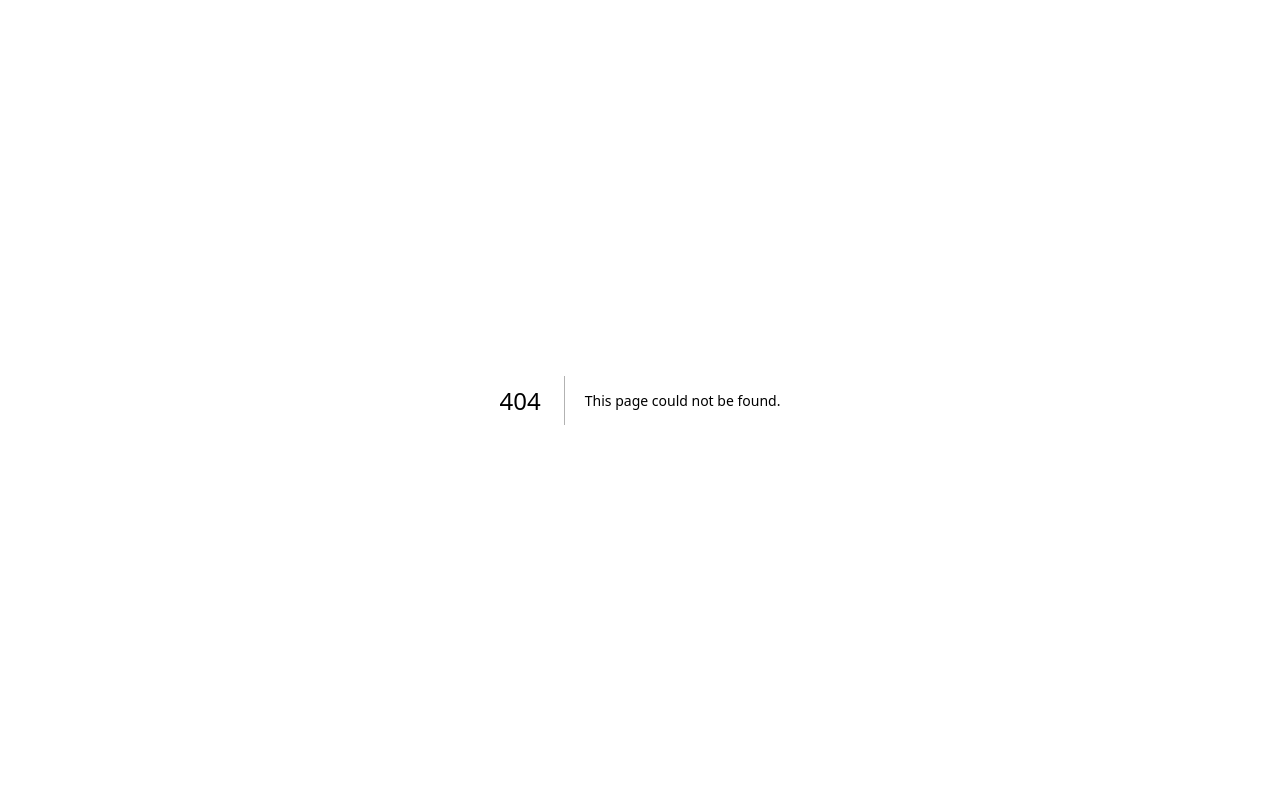
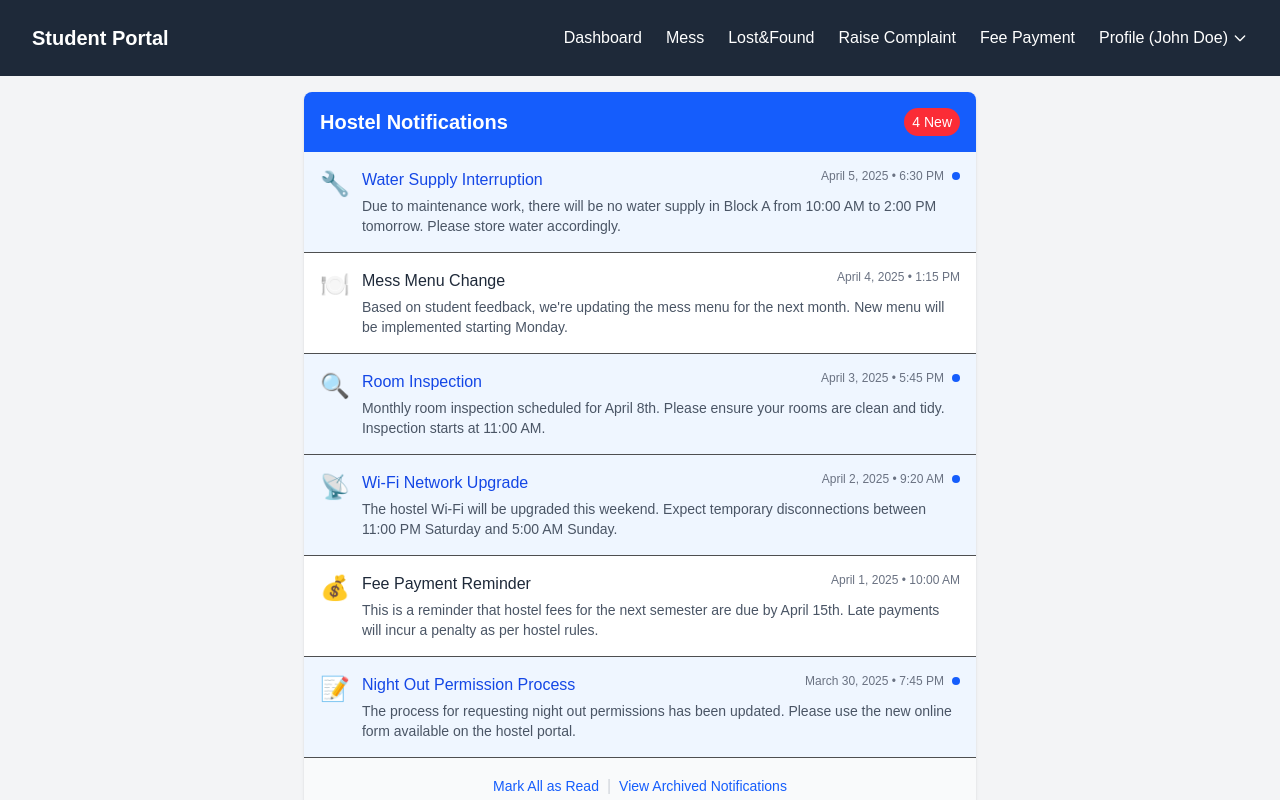
Before and after one commit to GKA-exe/webathon-3.0, a Next.js app in the folder frontend/: page /student/notifications in a window 1280 px wide. Before the commit this address had no page. Shown: the top 800 px of the page. Built offline with nearby package versions, Linux system fonts and the light colour scheme.

Commit message:
added student notifications

```diff
--- /dev/null
+++ b/frontend/src/app/student/notifications/page.jsx
@@ -0,0 +1,145 @@
+"use client";
+import React, { useState } from 'react';
+
+const StudentNotifications = () => {
+  // Sample notifications data
+  const [notifications, setNotifications] = useState([
+    {
+      id: 1,
+      title: "Water Supply Interruption",
+      message: "Due to maintenance work, there will be no water supply in Block A from 10:00 AM to 2:00 PM tomorrow. Please store water accordingly.",
+      date: "April 5, 2025",
+      time: "6:30 PM",
+      isRead: false,
+      category: "maintenance"
+    },
+    {
+      id: 2,
+      title: "Mess Menu Change",
+      message: "Based on student feedback, we're updating the mess menu for the next month. New menu will be implemented starting Monday.",
+      date: "April 4, 2025",
+      time: "1:15 PM",
+      isRead: true,
+      category: "mess"
+    },
+    {
+      id: 3,
+      title: "Room Inspection",
+      message: "Monthly room inspection scheduled for April 8th. Please ensure your rooms are clean and tidy. Inspection starts at 11:00 AM.",
+      date: "April 3, 2025",
+      time: "5:45 PM",
+      isRead: false,
+      category: "inspection"
+    },
+    {
+      id: 4,
+      title: "Wi-Fi Network Upgrade",
+      message: "The hostel Wi-Fi will be upgraded this weekend. Expect temporary disconnections between 11:00 PM Saturday and 5:00 AM Sunday.",
+      date: "April 2, 2025",
+      time: "9:20 AM",
+      isRead: false,
+      category: "services"
+    },
+    {
+      id: 5,
+      title: "Fee Payment Reminder",
+      message: "This is a reminder that hostel fees for the next semester are due by April 15th. Late payments will incur a penalty as per hostel rules.",
+      date: "April 1, 2025",
+      time: "10:00 AM",
+      isRead: true,
+      category: "payment"
+    },
+    {
+      id: 6,
+      title: "Night Out Permission Process",
+      message: "The process for requesting night out permissions has been updated. Please use the new online form available on the hostel portal.",
+      date: "March 30, 2025",
+      time: "7:45 PM",
+      isRead: false,
+      category: "policy"
+    }
+  ]);
+
+  // Mark notification as read
+  const markAsRead = (id) => {
+    setNotifications(notifications.map(notif =>
+      notif.id === id ? { ...notif, isRead: true } : notif
+    ));
+  };
+
+  // Get category icon
+  const getCategoryIcon = (category) => {
+    switch(category) {
+      case 'maintenance': return '🔧';
+      case 'mess': return '🍽️';
+      case 'inspection': return '🔍';
+      case 'services': return '📡';
+      case 'payment': return '💰';
+      case 'policy': return '📝';
+      default: return '📢';
+    }
+  };
+
+  return (
+    <div className="bg-gray-100 min-h-screen p-4">
+      <div className="max-w-2xl mx-auto bg-white rounded-lg shadow">
+        <div className="bg-blue-600 text-white p-4 rounded-t-lg flex justify-between items-center">
+          <h1 className="text-xl font-bold">Hostel Notifications</h1>
+          <span className="bg-red-500 text-white text-sm px-2 py-1 rounded-full">
+            {notifications.filter(n => !n.isRead).length} New
+          </span>
+        </div>
+
+        <div className="divide-y">
+          {notifications.length > 0 ? (
+            notifications.map(notification => (
+              <div
+                key={notification.id}
+                className={`p-4 hover:bg-gray-50 transition-colors ${!notification.isRead ? 'bg-blue-50' : ''}`}
+                onClick={() => markAsRead(notification.id)}
+              >
+                <div className="flex items-start">
+                  <div className="text-2xl mr-3">
+                    {getCategoryIcon(notification.category)}
+                  </div>
+                  <div className="flex-1">
+                    <div className="flex justify-between items-start">
+                      <h3 className={`font-medium ${!notification.isRead ? 'font-bold text-blue-700' : 'text-gray-800'}`}>
+                        {notification.title}
+                      </h3>
+                      <div className="text-xs text-gray-500 ml-2">
+                        {notification.date} • {notification.time}
+                        {!notification.isRead && (
+                          <span className="ml-2 bg-blue-600 w-2 h-2 inline-block rounded-full"></span>
+                        )}
+                      </div>
+                    </div>
+                    <p className="text-gray-600 mt-1 text-sm">
+                      {notification.message}
+                    </p>
+                  </div>
+                </div>
+              </div>
+            ))
+          ) : (
+            <div className="p-8 text-center text-gray-500">
+              No notifications available
+            </div>
+          )}
+        </div>
+
+        <div className="bg-gray-50 p-4 rounded-b-lg text-center border-t">
+          <button className="text-blue-600 hover:text-blue-800 text-sm font-medium">
+            Mark All as Read
+          </button>
+          <span className="mx-2 text-gray-300">|</span>
+          <button className="text-blue-600 hover:text-blue-800 text-sm font-medium">
+            View Archived Notifications
+          </button>
+        </div>
+      </div>
+    </div>
+  );
+};
+
+export default StudentNotifications;
```
